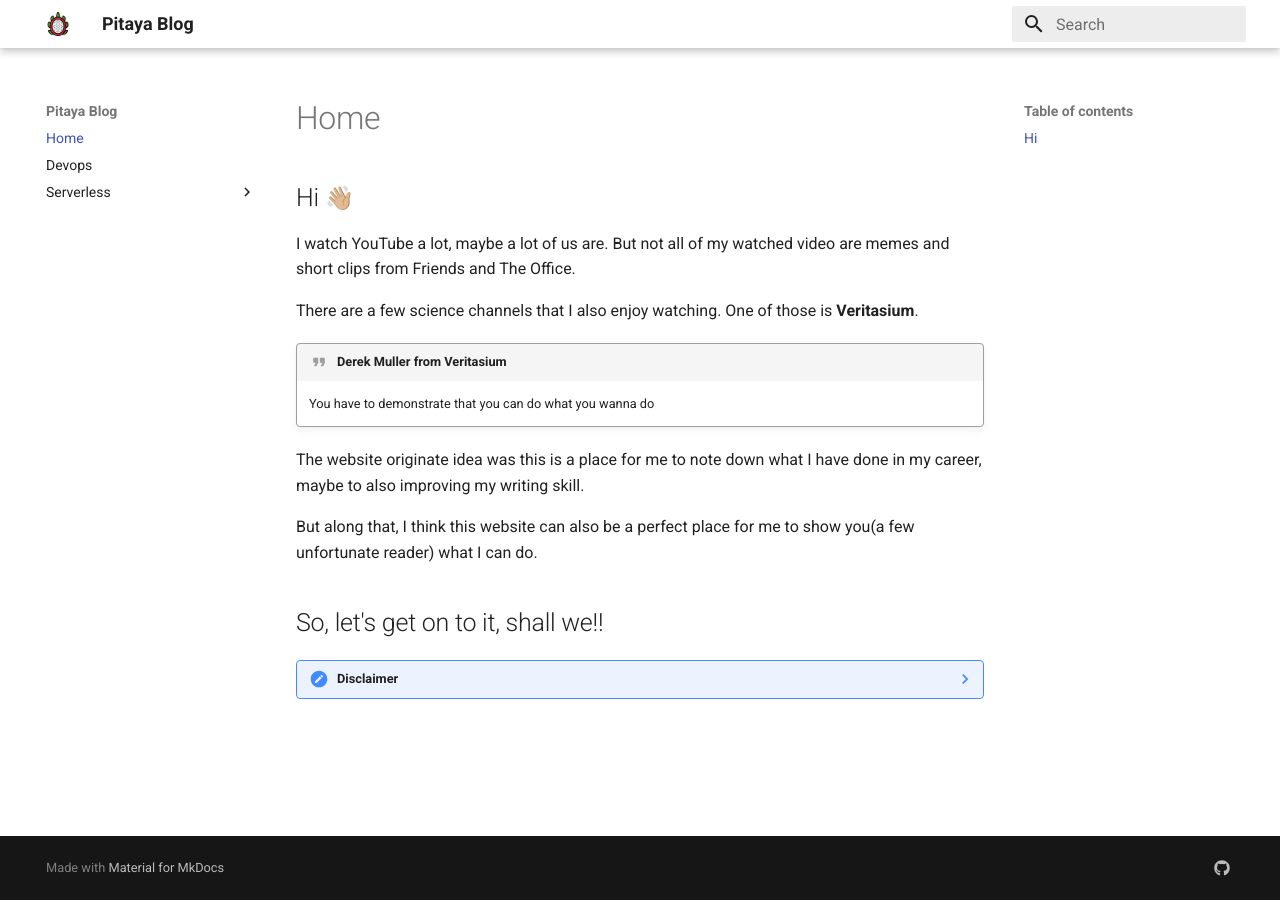
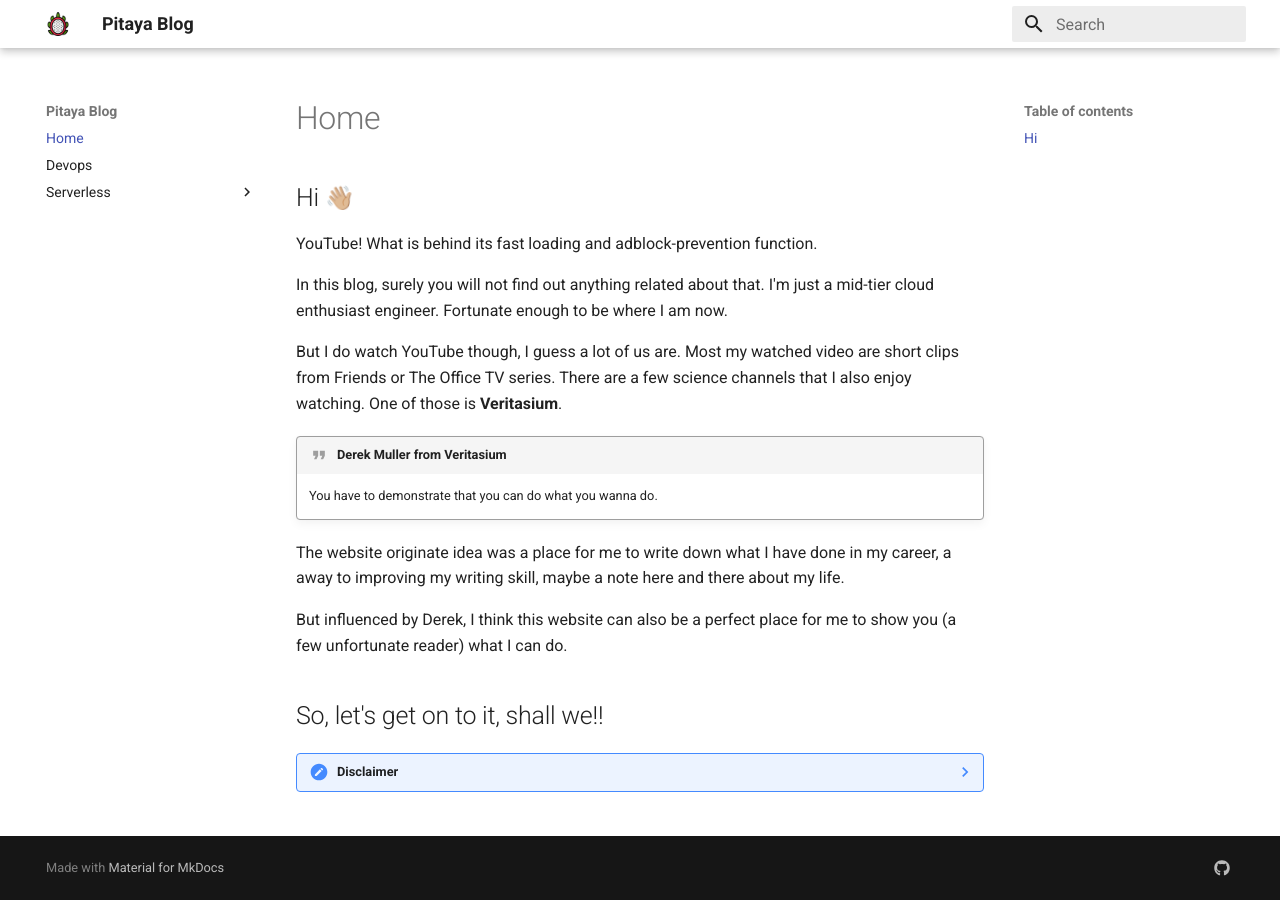
Before and after one commit to pitayapj/pitayapj.github.io, an MkDocs documentation site: the page built from docs/index.md, in a window 1280 px wide. Built offline with MkDocs 1.6.1 and Material for MkDocs 9.7.7, drawn with Linux system fonts in a browser that asks for light colours; emoji names are drawn with the system emoji font.

Commit message:
homepage change

```diff
--- /dev/null
+++ b/docs/common/stylesheets/extra.css
@@ -0,0 +1,17 @@
+/* extra.css */
+@keyframes wave {
+    0% { transform: rotate(0deg); }
+    10% { transform: rotate(14deg); }
+    20% { transform: rotate(-8deg); }
+    30% { transform: rotate(14deg); }
+    40% { transform: rotate(-4deg); }
+    50% { transform: rotate(10deg); }
+    60% { transform: rotate(0deg); }
+    100% { transform: rotate(0deg); }
+}
+
+.wave {
+    display: inline-block;
+    transform-origin: 70% 70%;
+    animation: wave 2s 5;
+}
--- a/docs/index.md
+++ b/docs/index.md
@@ -1,19 +1,23 @@
-## Hi :wave_tone2:
-I watch YouTube a lot, maybe a lot of us are.
-But not all of my watched video are memes and short clips from Friends and The Office.
+## Hi :wave_tone2:{ .wave }
+YouTube! What is behind its fast loading and adblock-prevention function.
 
+In this blog, surely you will not find out anything related about that.
+I'm just a mid-tier cloud enthusiast engineer. Fortunate enough to be where I am now.
+
+But I do watch YouTube though, I guess a lot of us are.
+Most my watched video are short clips from Friends or The Office TV series.
 There are a few science channels that I also enjoy watching. One of those is **Veritasium**.
 
 !!! quote "Derek Muller from Veritasium"
-    You have to demonstrate that you can do what you wanna do
+    You have to demonstrate that you can do what you wanna do.
 
-The website originate idea was this is a place for me to note down what I have done in my career, maybe to also improving my writing skill.
+The website originate idea was a place for me to write down what I have done in my career, a away to improving my writing skill, maybe a note here and there about my life.
 
-But along that, I think this website can also be a perfect place for me to show you(a few unfortunate reader) what I can do.
+But influenced by Derek, I think this website can also be a perfect place for me to show you (a few unfortunate reader) what I can do.
 
 <h2>So, let's get on to it, shall we!! </h2>
 
 ??? note "Disclaimer"
     Like I said, the website is a note for myself. I might left some information out so please read with careful consideration.
 
-    Love to have your feedbacks still. :smile:
+    Still, Love to have you here. Feedbacks are always appreciated. :smile:
--- a/mkdocs.yml
+++ b/mkdocs.yml
@@ -32,6 +32,8 @@ markdown_extensions:
   - pymdownx.keys
   - pymdownx.mark
   - pymdownx.tilde
+extra_css:
+  - common/stylesheets/extra.css
 
 nav:
   - Home: index.md
```
